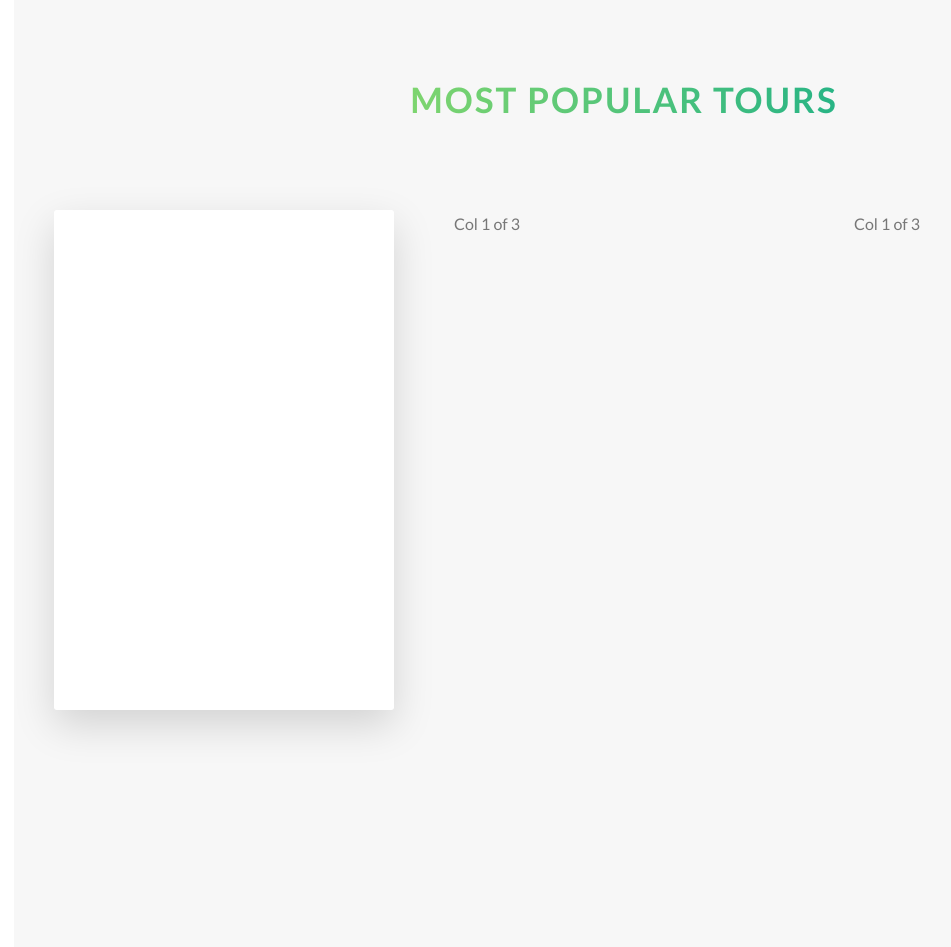
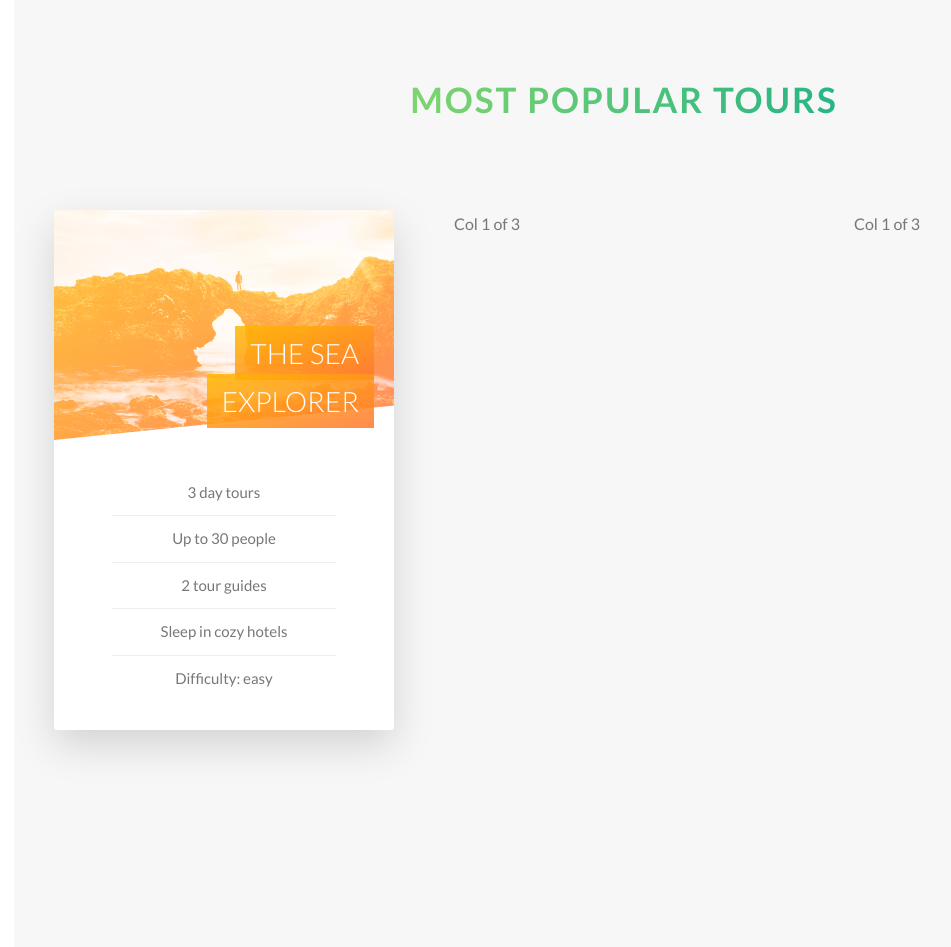
Before and after one commit to Tyler-Pritchard/SASS-template, a PHP site: page / in a window 1280 px wide. Shown: the part 2399-3346 px from the top of the page, without its empty margins (16-967 px from the left). Before the commit the page ends 3129 px from the top, so only its background shows below. Run offline with PHP 8.4, Linux system fonts and the light colour scheme.

Commit message:
front-side card 1 complete

```diff
--- a/css/style.css
+++ b/css/style.css
@@ -190,11 +190,9 @@ body {
   perspective: 150rem;
   -moz-perspective: 150rem;
   position: relative;
-  height: 50rem; }
+  height: 52rem; }
   .card__side {
-    color: #fff;
-    font-size: 2rem;
-    height: 50rem;
+    height: 52rem;
     transition: all .8s ease;
     position: absolute;
     top: 0;
@@ -202,6 +200,7 @@ body {
     width: 100%;
     backface-visibility: hidden;
     border-radius: 3px;
+    overflow: hidden;
     box-shadow: 0 1.5rem 4rem rgba(0, 0, 0, 0.15); }
     .card__side--front {
       background-color: #fff; }
@@ -210,9 +209,49 @@ body {
       .card__side--back-1 {
         background-image: linear-gradient(to right bottom, #ffb900, #ff7730); }
   .card:hover .card__side--front {
-    transform: rotateY(180deg); }
+    transform: rotateY(-180deg); }
   .card:hover .card__side--back {
     transform: rotateY(0deg); }
+  .card__picture {
+    background-size: cover;
+    height: 23rem;
+    background-blend-mode: screen;
+    clip-path: polygon(0 0, 100% 0, 100% 85%, 0 100%);
+    -webkit-clip-path: polygon(0 0, 100% 0, 100% 85%, 0 100%); }
+    .card__picture--1 {
+      background-image: linear-gradient(to right bottom, #ffb900, #ff7730), url(../img/nat-5.jpg); }
+    .card__picture--2 {
+      background-image: url(../img/nat-5.img); }
+    .card__picture--3 {
+      background-image: url(../img/nat-5.img); }
+  .card__heading {
+    font-size: 2.8rem;
+    font-weight: 300;
+    text-transform: uppercase;
+    text-align: right;
+    color: #fff;
+    position: absolute;
+    top: 12rem;
+    right: 2rem;
+    width: 75%; }
+  .card__heading-span {
+    padding: 1rem 1.5rem;
+    box-decoration-break: clone;
+    -webkit-box-decoration-break: clone; }
+    .card__heading-span--1 {
+      background-image: linear-gradient(to right bottom, rgba(255, 185, 0, 0.85), rgba(255, 119, 48, 0.85)); }
+  .card__details {
+    padding: 3rem; }
+    .card__details ul {
+      list-style: none;
+      width: 80%;
+      margin: 0 auto; }
+      .card__details ul li {
+        text-align: center;
+        font-size: 1.5rem;
+        padding: 1rem; }
+        .card__details ul li:not(:last-child) {
+          border-bottom: 1px solid #eee; }
 
 .composition {
   position: relative; }
@@ -291,6 +330,7 @@ body {
   background-size: cover;
   background-position: top;
   position: relative;
+  -webkit-clip-path: polygon(0 0, 100% 0, 100% 85%, 0 100%);
   clip-path: polygon(0 0, 100% 0, 100% 75vh, 0 100%); }
   .header__logo-box {
     position: absolute;
@@ -304,3 +344,8 @@ body {
     left: 50%;
     transform: translate(-50%, -50%);
     text-align: center; }
+  .header__heading {
+    font-size: 2.8rem;
+    font-weight: 300;
+    text-transform: uppercase;
+    color: #fff; }
--- a/index.html
+++ b/index.html
@@ -128,7 +128,23 @@
                 <div class="col-1-of-3">
                     <div class="card">
                         <div class="card__side card__side--front">
-                            FRONT
+                            <div class="card__picture card__picture--1">
+                                &nbsp;
+                            </div>
+                            <h4 class="card__heading">
+                                <span class="card__heading-span card__heading-span--1">
+                                    The Sea Explorer
+                                </span>
+                            </h4>
+                            <div class="card__details">
+                                <ul>
+                                    <li>3 day tours</li>
+                                    <li>Up to 30 people</li>
+                                    <li>2 tour guides</li>
+                                    <li>Sleep in cozy hotels</li>
+                                    <li>Difficulty: easy</li>
+                                </ul>
+                            </div>
                         </div>
                         <div class="card__side card__side--back card__side--back-1">
                             BACK
--- a/sass/abstracts/_variables.scss
+++ b/sass/abstracts/_variables.scss
@@ -10,6 +10,7 @@ $color-tertiary-light: #2998ff;
 $color-tertiary-dark: #5643fa;
 
 $color-grey-light-1: #f7f7f7;
+$color-grey-light-2: #eee;
 
 $color-grey-dark: #777;
 $color-white: #fff;
--- a/sass/components/_card.scss
+++ b/sass/components/_card.scss
@@ -2,13 +2,10 @@
     perspective: 150rem;
     -moz-perspective: 150rem;
     position: relative;
-    height: 50rem;
+    height: 52rem;
 
     &__side {
-        color: #fff;
-        font-size: 2rem;
-
-        height: 50rem;
+        height: 52rem;
         transition: all .8s ease;
         position: absolute;
         top: 0;
@@ -16,6 +13,7 @@
         width: 100%;
         backface-visibility: hidden;
         border-radius: 3px;
+        overflow: hidden;
         box-shadow: 0 1.5rem 4rem rgba($color-black, .15);
 
         &--front {
@@ -32,11 +30,73 @@
     }
 
     &:hover &__side--front {
-        transform: rotateY(180deg);
+        transform: rotateY(-180deg);
     }
 
     &:hover &__side--back {
         transform: rotateY(0deg);
     }
 
+    &__picture {
+        background-size: cover;
+        height: 23rem;
+        background-blend-mode: screen;
+        clip-path: polygon(0 0, 100% 0, 100% 85%, 0 100%);
+        -webkit-clip-path: polygon(0 0, 100% 0, 100% 85%, 0 100%);
+
+        &--1 {
+            background-image: linear-gradient(to right bottom, $color-secondary-light, $color-secondary-dark), url(../img/nat-5.jpg);
+        }
+
+        &--2 {
+            background-image: url(../img/nat-5.img);
+        }
+
+        &--3 {
+            background-image: url(../img/nat-5.img);
+        }
+    }
+
+    &__heading {
+        font-size: 2.8rem;
+        font-weight: 300;
+        text-transform: uppercase;
+        text-align: right;
+        color: $color-white;
+        position: absolute;
+        top: 12rem;
+        right: 2rem;
+        width: 75%;
+    }
+
+    &__heading-span {
+        padding: 1rem 1.5rem;
+        box-decoration-break: clone;
+        -webkit-box-decoration-break: clone;
+
+
+        &--1 {
+            background-image: linear-gradient(to right bottom, rgba($color-secondary-light, .85), rgba($color-secondary-dark, .85))
+        }
+    }
+
+    &__details {
+        padding: 3rem;
+
+        ul {
+            list-style: none;
+            width: 80%;
+            margin: 0 auto;
+
+            li {
+                text-align: center;
+                font-size: 1.5rem;
+                padding: 1rem;
+
+                &:not(:last-child) {
+                    border-bottom: 1px solid $color-grey-light-2;
+                }
+            }
+        }
+    }
 }
--- a/sass/layout/_header.scss
+++ b/sass/layout/_header.scss
@@ -7,7 +7,7 @@
     background-size: cover;
     background-position: top;
     position: relative;
-
+    -webkit-clip-path: polygon(0 0, 100% 0, 100% 85%, 0 100%);
     clip-path: polygon(0 0, 100% 0, 100% 75vh, 0 100%);
 
     &__logo-box {
@@ -27,4 +27,11 @@
         transform: translate(-50%, -50%);
         text-align: center;
     }
+
+    &__heading {
+        font-size: 2.8rem;
+        font-weight: 300;
+        text-transform: uppercase;
+        color: $color-white;
+    }
 }
```
